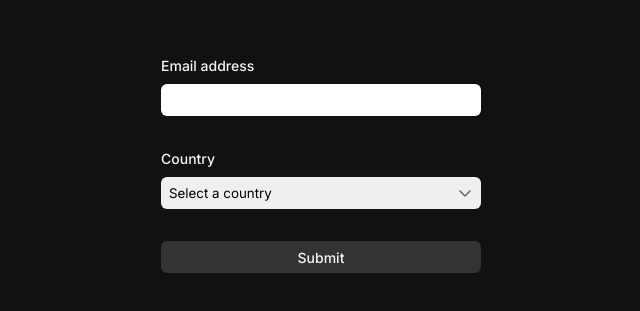
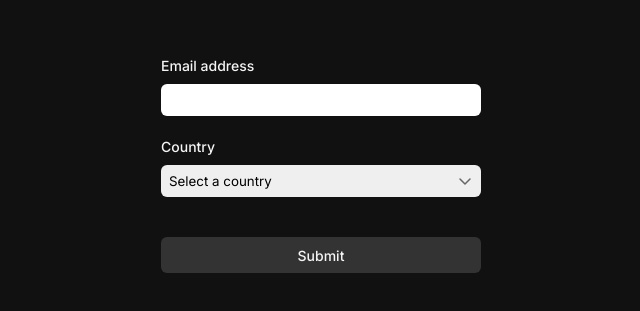
Before and after one commit to yayuniverse/form-validation-exercise, a website built with webpack: page src/template.html in a window 1280 px wide. Shown: the part 145-456 px from the top of the page, without its empty margins (319-959 px from the left). Built offline with nearby package versions, Linux system fonts and the light colour scheme.

Commit message:
Update form structure for improved layout and spacing

```diff
--- a/src/css/global.css
+++ b/src/css/global.css
@@ -10,8 +10,14 @@ body {
 form {
   display: flex;
   flex-direction: column;
-  gap: 24px;
+  gap: 40px;
   width: 320px;
+}
+
+.inputFields {
+  display: flex;
+  flex-direction: column;
+  gap: 20px;
 }
 
 .emailContainer, .countryContainer {
@@ -48,13 +54,17 @@ label {
   font-weight: 500;
 }
 
-#emailHelper {
+#emailHelper, #countryHelper {
   font-size: 12px;
   color: coral;
 }
 
+#emailHelper:empty, #countryHelper:empty {
+  display: none;
+}
+
 button {
-  height: 32px;
+  height: 36px;
   background-color: #333;
   border: none;
   border-radius: 6px;
--- a/src/template.html
+++ b/src/template.html
@@ -7,6 +7,7 @@
   </head>
   <body>
     <form novalidate>
+      <div class="inputFields">
         <div class="emailContainer">
           <label for="email">Email address</label>
           <input type="email" name="email" id="email" required />
@@ -25,6 +26,7 @@
           </select>
           <span id="countryHelper"></span>
         </div>
+      </div>
 
       <button type="submit">Submit</button>
     </form>
```
Lines whose indentation alone changed are shown as unchanged.
